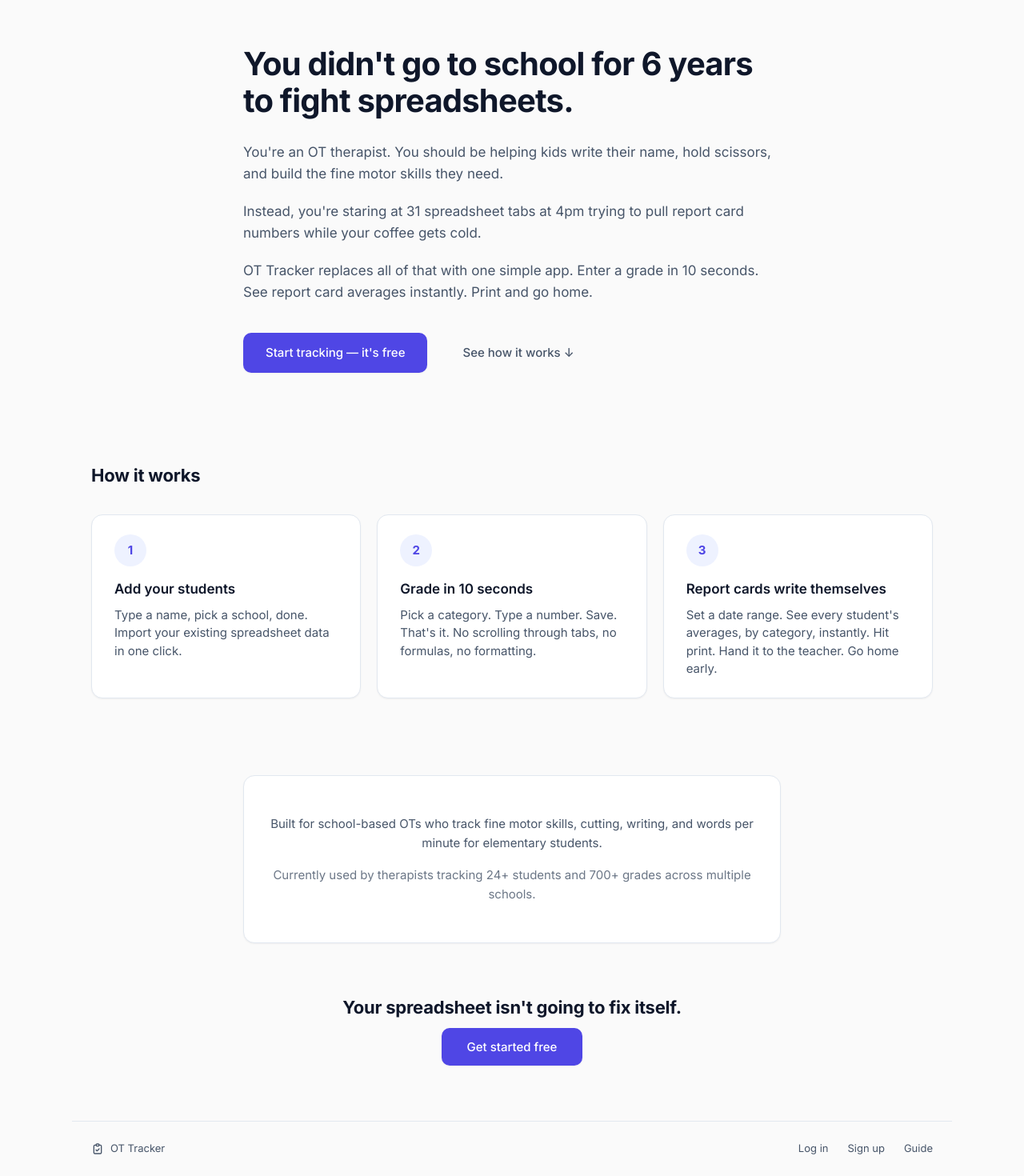
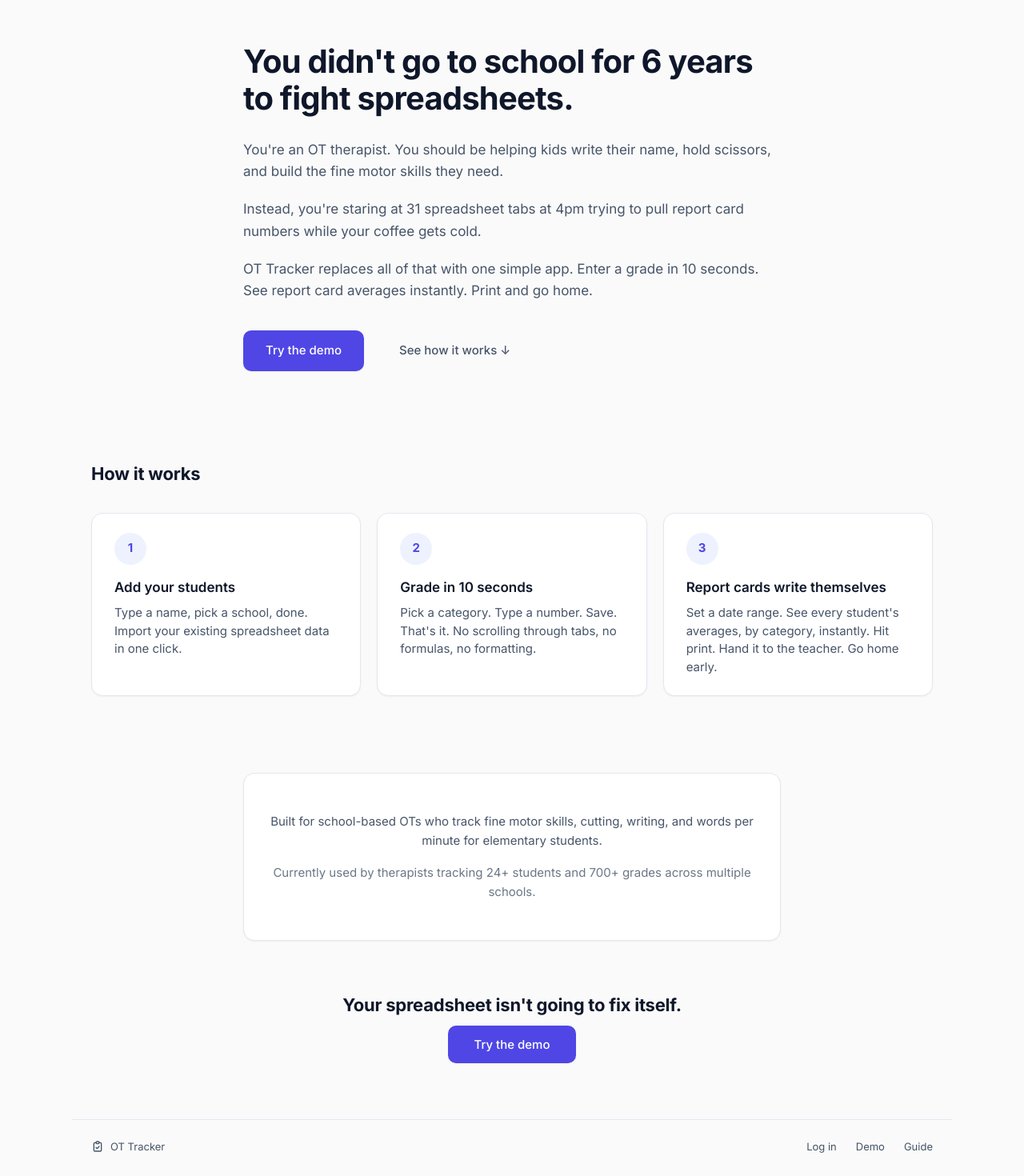
Before and after one commit to kickingit10/ot-grading, a Next.js app: page / in a window 1280 px wide. Shown: the part 102-1572 px from the top of the page at 80% size. Built offline with nearby package versions, Linux system fonts and the light colour scheme; no server answers.

Commit message:
fix: landing page CTAs point to /demo, remove signup links

```diff
--- a/src/app/page.tsx
+++ b/src/app/page.tsx
@@ -22,7 +22,6 @@
           </div>
           <div style={{ display: 'flex', alignItems: 'center', gap: 12 }}>
             <Link href="/login" style={{ fontSize: 15, fontWeight: 500, color: 'var(--color-text-muted)', minHeight: 44, display: 'inline-flex', alignItems: 'center' }}>Log in</Link>
-            <Link href="/signup" className="btn-primary" style={{ padding: '12px 24px', fontSize: 15, minHeight: 44 }}>Get started</Link>
           </div>
         </div>
       </nav>
@@ -47,7 +46,7 @@
           </p>
         </div>
         <div style={{ display: 'flex', flexWrap: 'wrap', gap: 16, marginTop: 36 }}>
-          <Link href="/signup" className="btn-primary" style={{ padding: '14px 28px', fontSize: 15 }}>Start tracking — it&apos;s free</Link>
+          <Link href="/demo" className="btn-primary" style={{ padding: '14px 28px', fontSize: 15 }}>Try the demo</Link>
           <a href="#how" style={{ padding: '14px 28px', fontSize: 15, minHeight: 44, display: 'inline-flex', alignItems: 'center', fontWeight: 500, color: 'var(--color-text-muted)' }}>See how it works ↓</a>
         </div>
       </section>
@@ -99,7 +98,7 @@
         <h2 style={{ fontSize: 22, fontWeight: 700, letterSpacing: '-0.01em', color: 'var(--color-text)', marginBottom: 20 }}>
           Your spreadsheet isn&apos;t going to fix itself.
         </h2>
-        <Link href="/signup" className="btn-primary" style={{ padding: '14px 32px', fontSize: 15 }}>Get started free</Link>
+        <Link href="/demo" className="btn-primary" style={{ padding: '14px 32px', fontSize: 15 }}>Try the demo</Link>
       </section>
 
       {/* Footer */}
@@ -115,7 +114,7 @@
           </div>
           <div style={{ display: 'flex', gap: 24, fontSize: 13, color: 'var(--color-text-muted)' }}>
             <Link href="/login">Log in</Link>
-            <Link href="/signup">Sign up</Link>
+            <Link href="/demo">Demo</Link>
             <Link href="/guide">Guide</Link>
           </div>
         </div>
```
